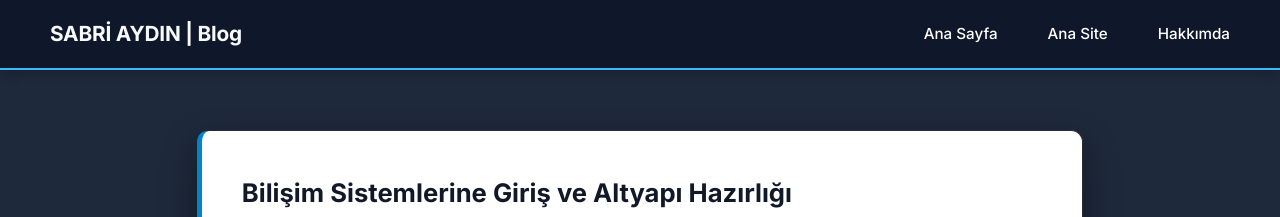
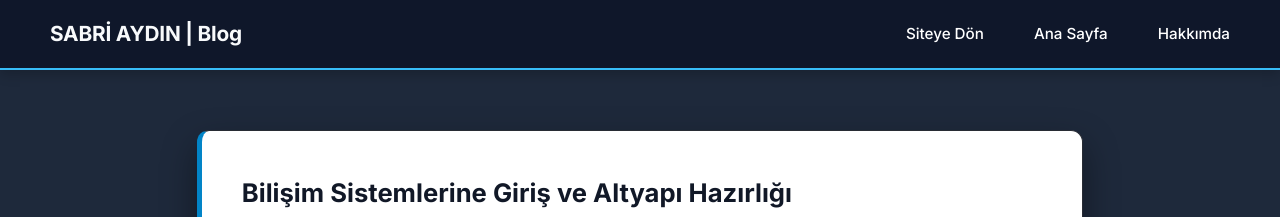
Before and after one commit to sabriaydin/blog, a Jekyll site: the page built from index.html, in a window 1280 px wide. Shown: the top 217 px of the page. Built offline with Jekyll 4.4.1, drawn with Linux system fonts in a browser that asks for light colours; the list of posts is cut into pages by our own code.

Commit message:
Update default.html

```diff
--- a/_layouts/default.html
+++ b/_layouts/default.html
@@ -255,8 +255,8 @@
   <header class="site-header">
     <h1 class="site-title"><a href="{{ '/' | relative_url }}">{{ site.title }}</a></h1>
     <nav class="site-nav">
+      <a href="https://sabriaydin.github.io/">Siteye Dön</a>
       <a href="{{ '/' | relative_url }}">Ana Sayfa</a>
-      <a href="https://sabriaydin.github.io/" target="_blank">Ana Site</a>
       <a href="{{ '/hakkimda' | relative_url }}">Hakkımda</a>
     </nav>
   </header>
```
